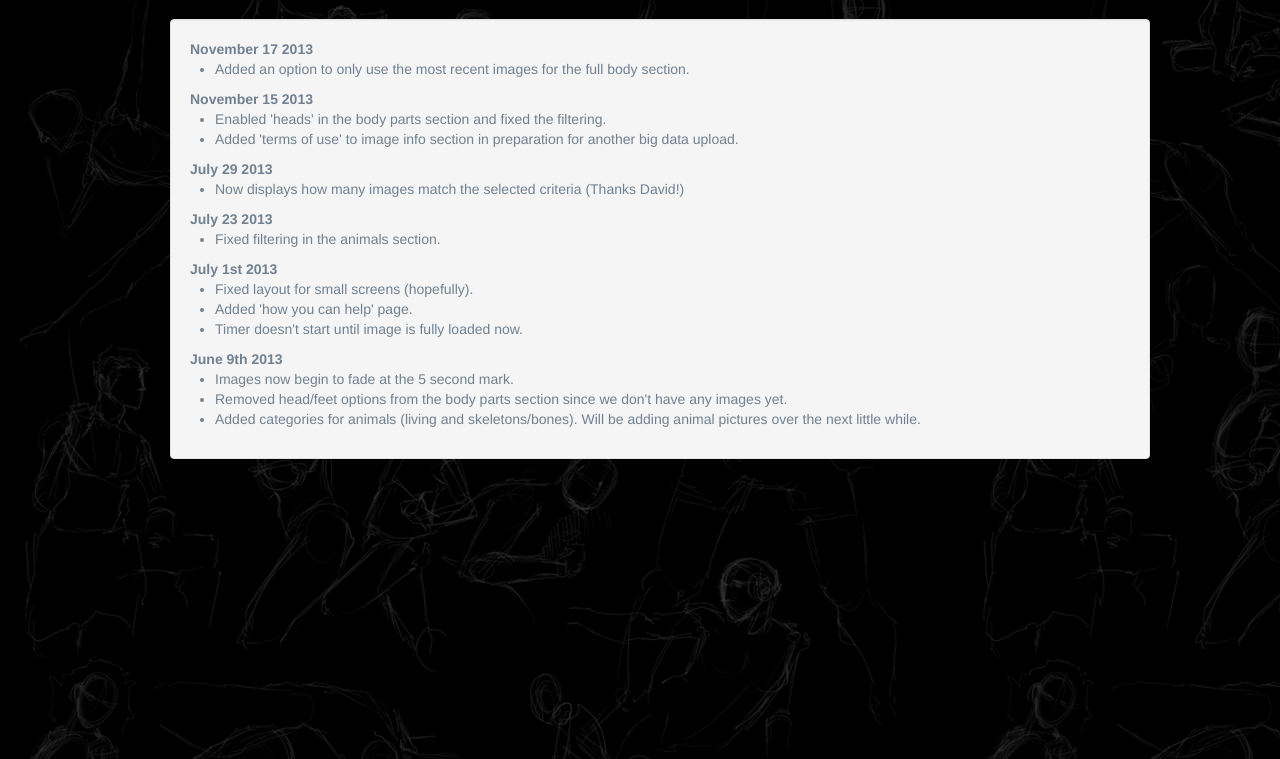
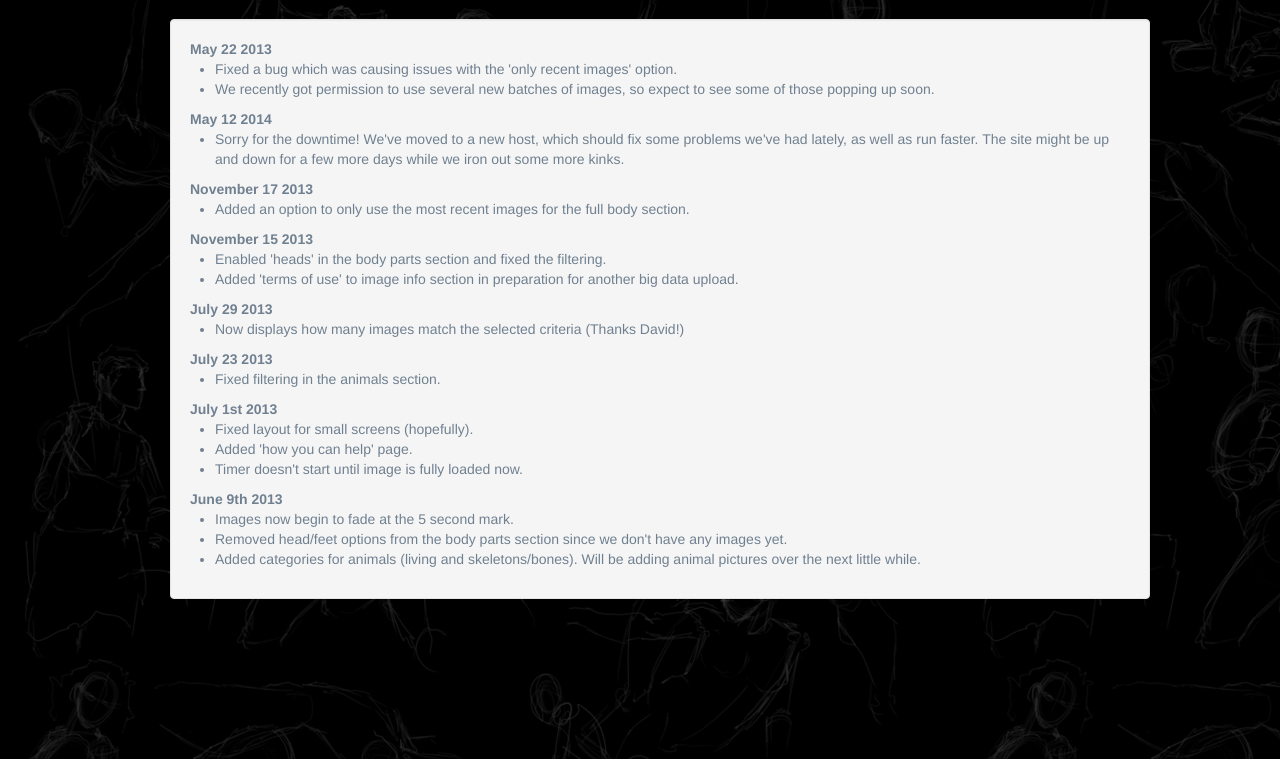
Before and after one commit to faintpixel/SketchDaily-GestureDrawing, a Django app: page /history in a window 1280 px wide. Shown: the part 41-800 px from the top of the page. Run offline with Django 3.2, Linux system fonts and the light colour scheme; some libraries are stand-ins or nearby versions.

Commit message:
bug fix for recent images as well as news update.

```diff
--- a/sketchdaily/sketchdaily/views.py
+++ b/sketchdaily/sketchdaily/views.py
@@ -158,8 +158,6 @@ def getFullBodyReference(request):
         mostRecentlyAddedImageDate = FullBodyReference.objects.order_by('-image__dateAdded')[0].image.dateAdded
         imageCutoffDate = mostRecentlyAddedImageDate - timedelta(days=30)
         imagePool = FullBodyReference.objects.filter(image__dateAdded__gte = imageCutoffDate)
-        if len(imagePool) < 50:
-            imagePool = FullBodyReference.objects.order_by('-image__dateAdded')[:50]
 
     if gender != "":
         imagePool = imagePool.filter(gender=gender)
@@ -172,7 +170,6 @@ def getFullBodyReference(request):
         imagePool = imagePool.filter(pose=pose)
     if view != "":
         imagePool = imagePool.filter(view=view)
-
 
     return imagePool
 
--- a/sketchdaily/templates/history.html
+++ b/sketchdaily/templates/history.html
@@ -18,6 +18,15 @@
 <div id="homediv" class="container">
 <div class="row">
 <div class="span12 well">
+    <b>May 22 2013</b>
+    <ul>
+        <li>Fixed a bug which was causing issues with the 'only recent images' option.</li>
+        <li>We recently got permission to use several new batches of images, so expect to see some of those popping up soon.</li>
+    </ul>
+    <b>May 12 2014</b>
+    <ul>
+        <li>Sorry for the downtime! We've moved to a new host, which should fix some problems we've had lately, as well as run faster. The site might be up and down for a few more days while we iron out some more kinks.</li>
+    </ul>
     <b>November 17 2013</b>
     <ul>
         <li>Added an option to only use the most recent images for the full body section.</li>
```
Also changed, not shown: sketchdaily/templates/index.html (+9 -8 lines).
